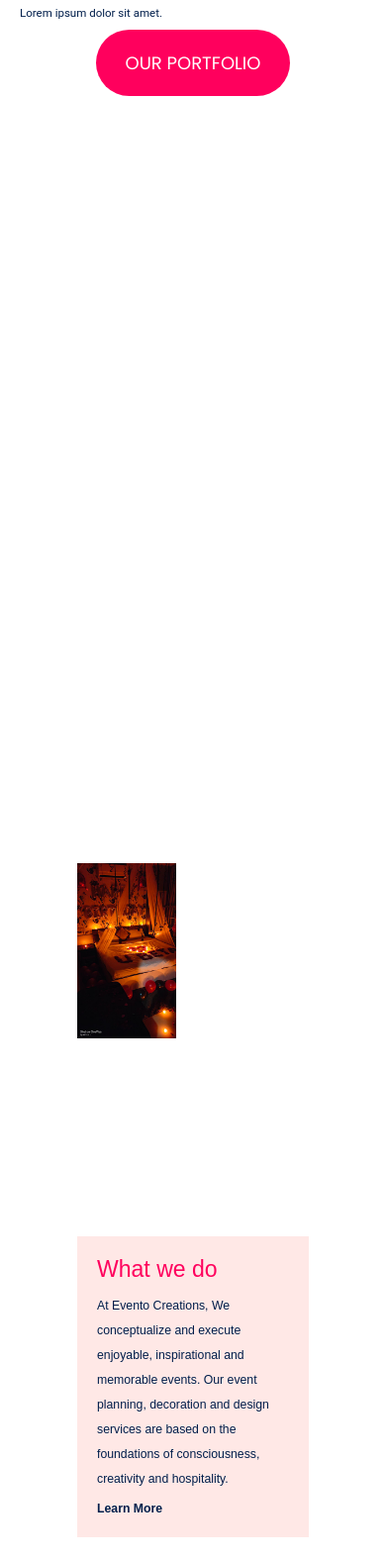
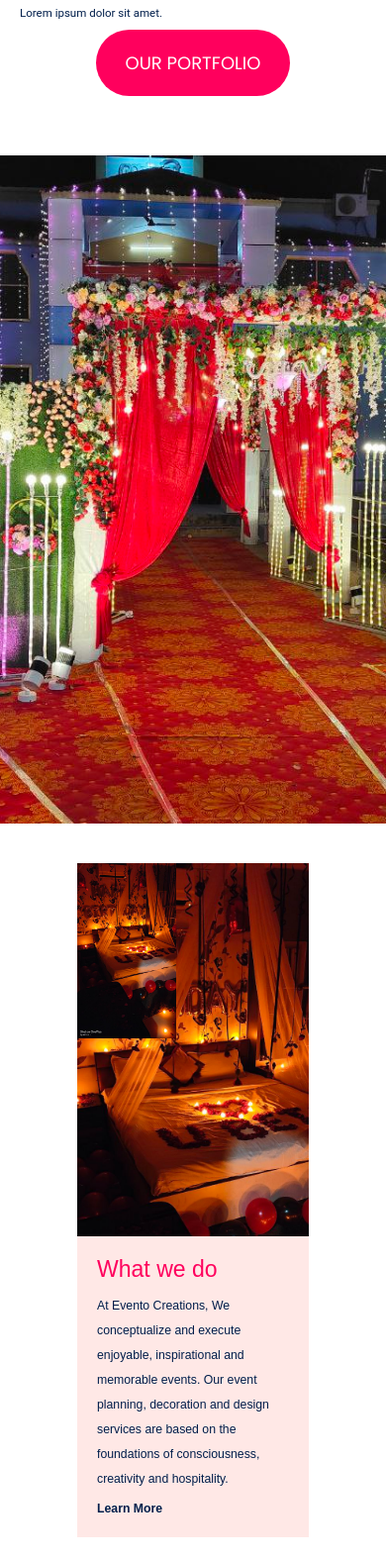
Before and after one commit to pritam634/evento, a plain HTML site: page index.html in a window 390 px wide. Shown: the part 309-1884 px from the top of the page at 99% size. Drawn offline with nearby package versions, Linux system fonts and the light colour scheme; the site is published under a folder, as on GitHub Pages, so addresses that start at the root find nothing; a web font is replaced by a local one.

Commit message:
stylesheet

```diff
--- a/CSS/style.css
+++ b/CSS/style.css
@@ -171,7 +171,7 @@ section#home .container a.cta_btn {
 .banner {
   height: 80vh;
   width: 100%;
-  background: url("/Images/banner.jpg") no-repeat center center/cover;
+  background: url("../Images/banner.jpg") no-repeat center center/cover;
 }
 
 #describe {
@@ -201,7 +201,7 @@ section#home .container a.cta_btn {
   height: 100vh;
   width: 700px;
   float: left;
-  background: url(/Images/wwd.jpg) no-repeat center center/cover;
+  background: url(../Images/wwd.jpg) no-repeat center center/cover;
 }
 #describe .container .image .text_sec {
   position: relative;
@@ -211,8 +211,7 @@ section#home .container a.cta_btn {
   top: 50%;
   bottom: 50%;
   right: -50%;
-  transform: translateY(150%);
-  height: 50px;
+  transform: translateY(0%);
   max-width: 550px;
 }
 @media screen and (max-width: 1024px) {
@@ -261,7 +260,7 @@ section#home .container a.cta_btn {
     height: 60vh;
     width: 60%;
     float: left;
-    background: url(/Images/wwd.jpg) no-repeat center center/cover;
+    background: url(../Images/wwd.jpg) no-repeat center center/cover;
   }
 }
 
```
